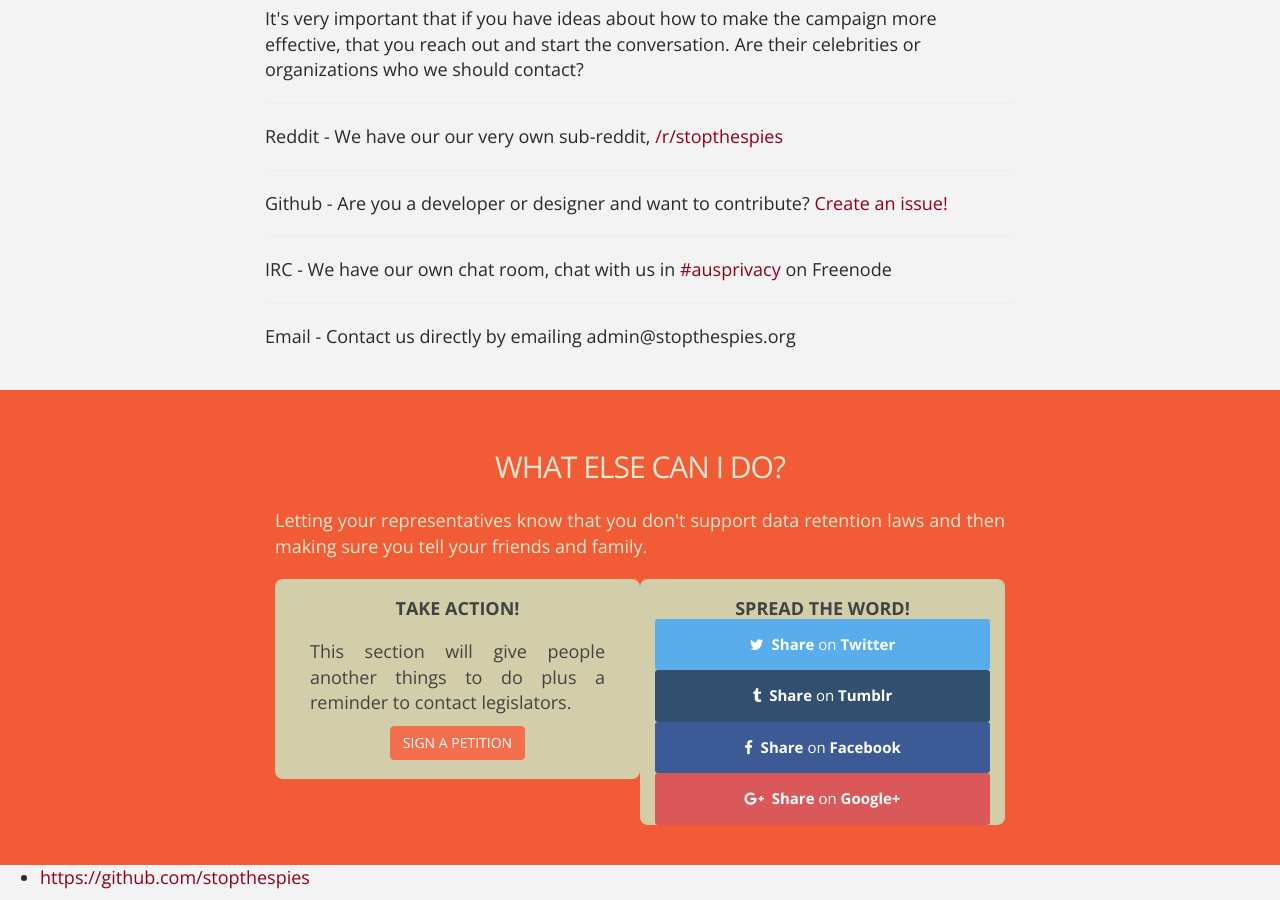
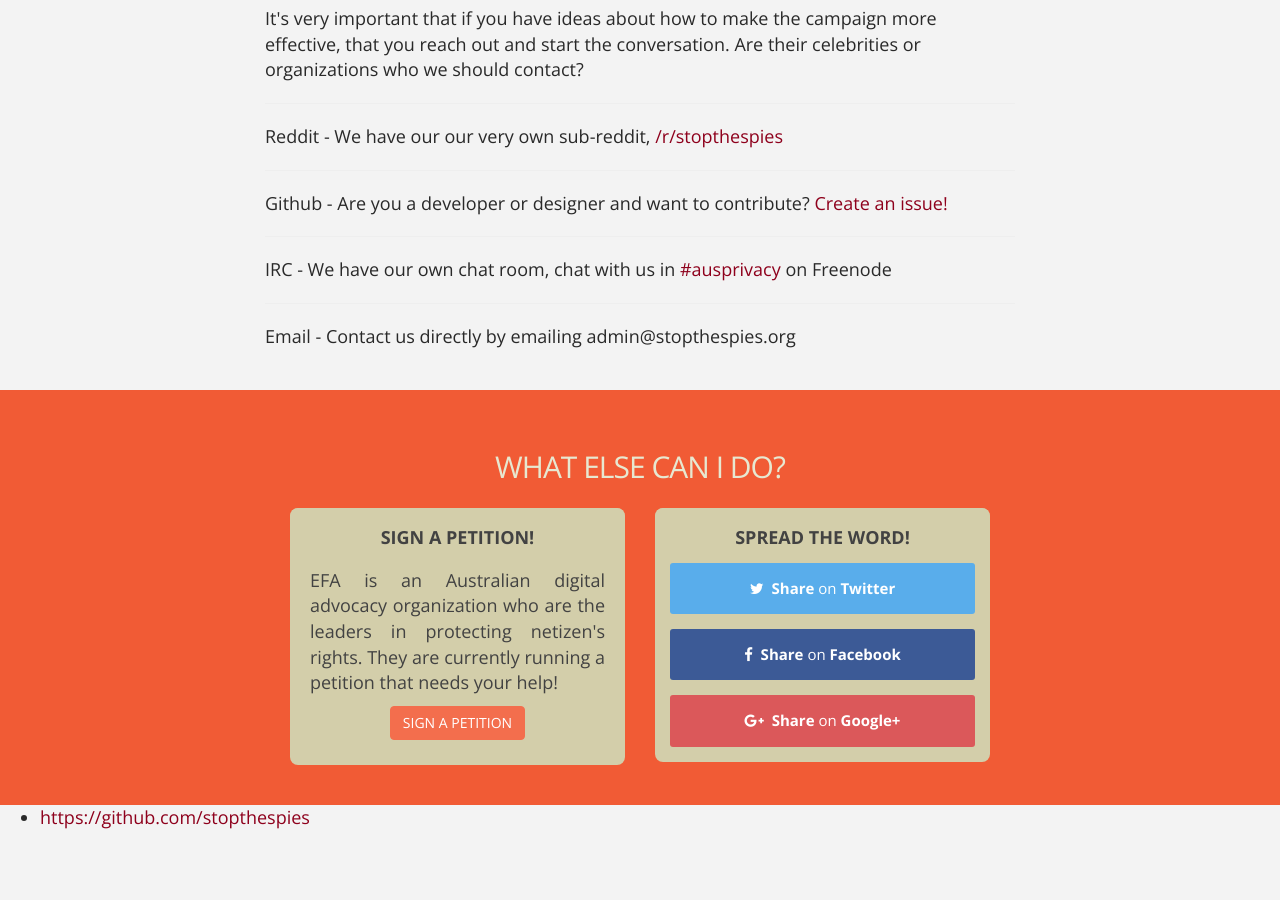
Before and after one commit to thomasdavis/saveprivacy, a Jekyll site: the page built from index.html, in a window 1280 px wide and 900 px high, scrolled down 2746 px. Built offline with Jekyll 4.4.1, drawn with Linux system fonts in a browser that asks for light colours; nearby versions of some CDN libraries; after the commit the page ends 3587 px from its top, so only the background shows below that.

Commit message:
stop the spies pre launch

```diff
--- a/_config.yml
+++ b/_config.yml
@@ -1,9 +1,9 @@
 # Site settings
-title: Stop The Spies
-email: your-email@domain.com
-description: "Write an awesome description for your new site here. You can edit this line in _config.yml. It will appear in your document head meta (for Google search results) and in your feed.xml site description."
+title: Stop The Spies - Launching soon - Spread the word
+email: admin@stopthespies.org
+description: "Stop The Spies is an Australian campaign against mass surveillance. Currently the campaign is looking to build momentum before launching in late September."
 baseurl: ""
-url: "http://yourdomain.com"
+url: "https://stopthespies.org"
 twitter_username: jekyllrb
 github_username:  jekyll
 
--- a/_includes/head.html
+++ b/_includes/head.html
@@ -6,6 +6,21 @@
     <meta name="description" content="{{ site.description }}">
     <link rel="canonical" href="{{ page.url | replace:'index.html','' | prepend: site.baseurl | prepend: site.url }}">
     <link rel="shortcut icon" href="/favicon.ico" type="image/x-icon">
+
+
+    <meta property="og:title" content="Stop The Spies - Launching soon - Spread the word"/>
+    <meta property="og:description" content="Stop The Spies is an Australian campaign against mass surveillance. Currently the campaign is looking to build momentum before launching in late September."/>
+    <meta property="og:type" content="website"/>
+    <meta property="og:url" content="https://stopthespies.org"/>
+    <meta property="og:image" content="https://stopthespies.org/img/sts-logo.jpg"/>
+    <meta property="og:site_name" content="stopthespies.org"/>
+
+    <meta name="twitter:card" content="summary_large_image">
+    <meta name="twitter:title" content="Stop The Spies - Launching soon - Spread the word">
+    <meta name="twitter:description" content="Stop The Spies is an Australian campaign against mass surveillance. Currently the campaign is looking to build momentum before launching in late September.">
+    <meta name="twitter:image" content="https://stopthespies.org/img/sts-logo.jpg">
+
+
 <link rel="icon" href="/favicon.ico" type="image/x-icon">
     <!-- Custom CSS -->
     <link rel="stylesheet" href="{{ "/css/bootstrap.css" | prepend: site.baseurl }}">
--- a/index.html
+++ b/index.html
@@ -123,34 +123,33 @@
     <div class="container">
         <div class="col-md-8 col-md-offset-2">
             <h2>What else can I do?</h2>
-            <p class="intro">Letting your representatives know that you don't support data retention laws and then making sure you tell your friends and family.</p>
 
             <div class="steps">
-                <div class="step step-1 col-md-6">
-                    <h4>Take Action!</h4>
+                <div class="col-md-6">
+
+                <div class="step step-1 ">
+                    <h4>Sign A Petition!</h4>
                     <div class="actions">
-                        <p>This section will give people another things to do plus a reminder to contact legislators.</p>
-                        <a href="" class="btn btn-primary">SIGN A PETITION</a>
+                        <p>EFA is an Australian digital advocacy organization who are the leaders in protecting netizen's rights. They are currently running a petition that needs your help!</p>
+                        <a style="margin-bottom: 25px;" href="https://www.getup.org.au/campaigns/privacy/mandatory-data-retention-efa--2/sign-the-petition" class="btn btn-primary">SIGN A PETITION</a>
                     </div>
                 </div>
-                <div class="step step-2  col-md-6">
+                </div>
+                <div class="col-md-6">
+                <div class="step step-2  ">
                     <h4>Spread the word!</h4>
-                    <div class="sharing-buttons">
-                        <a class="share twitter" href="https://twitter.com/intent/tweet?hashtags=ResetTheNet&amp;related=fightfortheftr&amp;text=This+just+lays+it+out+so+simply.+The+%23NSA+has+a+weakness+--+it's+up+to+us+what+we+do+now.&amp;url=http%3A%2F%2Fwww.resetthenet.org%2F" target="_blank">
+                    <div class="sharing-buttons" style="padding: 15px;">
+                        <a style="margin-bottom: 15px;" class="share twitter" href="https://twitter.com/intent/tweet?related=stopthespies&amp;text=Stop%20The%20Spies%20is%20an%20Aussie%20campaign%20against%20mass%20surveillance%20set%20to%20launch%20soon%2C%20your%20help%20is%20needed%20https%3A%2F%2Fstopthespies.org%20%23stopthespies" target="_blank">
                             <span class="text"><i class="fa fa-twitter"></i>&nbsp; Share <span class="light">on</span> Twitter</span>
                         </a>
-                        <a class="share tumblr" href="http://www.tumblr.com/share?u=http%3A%2F%2Fwww.resetthenet.org%2F&amp;t=Don%27t+ask+for+your+privacy.+Take+it+back.+On+June+5th%3A+Reset+the+Net.&amp;v=3" target="_blank">
-                            <span class="text"><i class="fa fa-tumblr"></i>&nbsp; Share <span class="light">on</span> Tumblr</span>
-                        </a>
-                    </div>
-                    <div class="sharing-buttons">
-                        <a class="share facebook desktop" href="https://www.facebook.com/sharer.php?u=http%3A%2F%2Fwww.resetthenet.org%2F" target="_blank">
+                        <a style="margin-bottom: 15px;" class="share facebook desktop" href="https://www.facebook.com/sharer.php?u=http%3A%2F%2Fwww.stopthespies.org%2F" target="_blank">
                             <span class="text"><i class="fa fa-facebook"></i>&nbsp; Share <span class="light">on</span> Facebook</span>
                         </a>
-                        <a class="share googleplus desktop" href="https://plus.google.com/share?url=http%3A%2F%2Fwww.resetthenet.org%2F" target="_blank">
+                        <a class="share googleplus desktop" href="https://plus.google.com/share?url=http%3A%2F%2Fwww.stopthespies.org%2F" target="_blank">
                             <span class="text"><i class="fa fa-google-plus"></i>&nbsp; Share <span class="light">on</span> Google+</span>
                         </a>
                     </div>
+                </div>
                 </div>
             </div>
         </div>
```
Also changed, not shown: favicon.ico (added).
